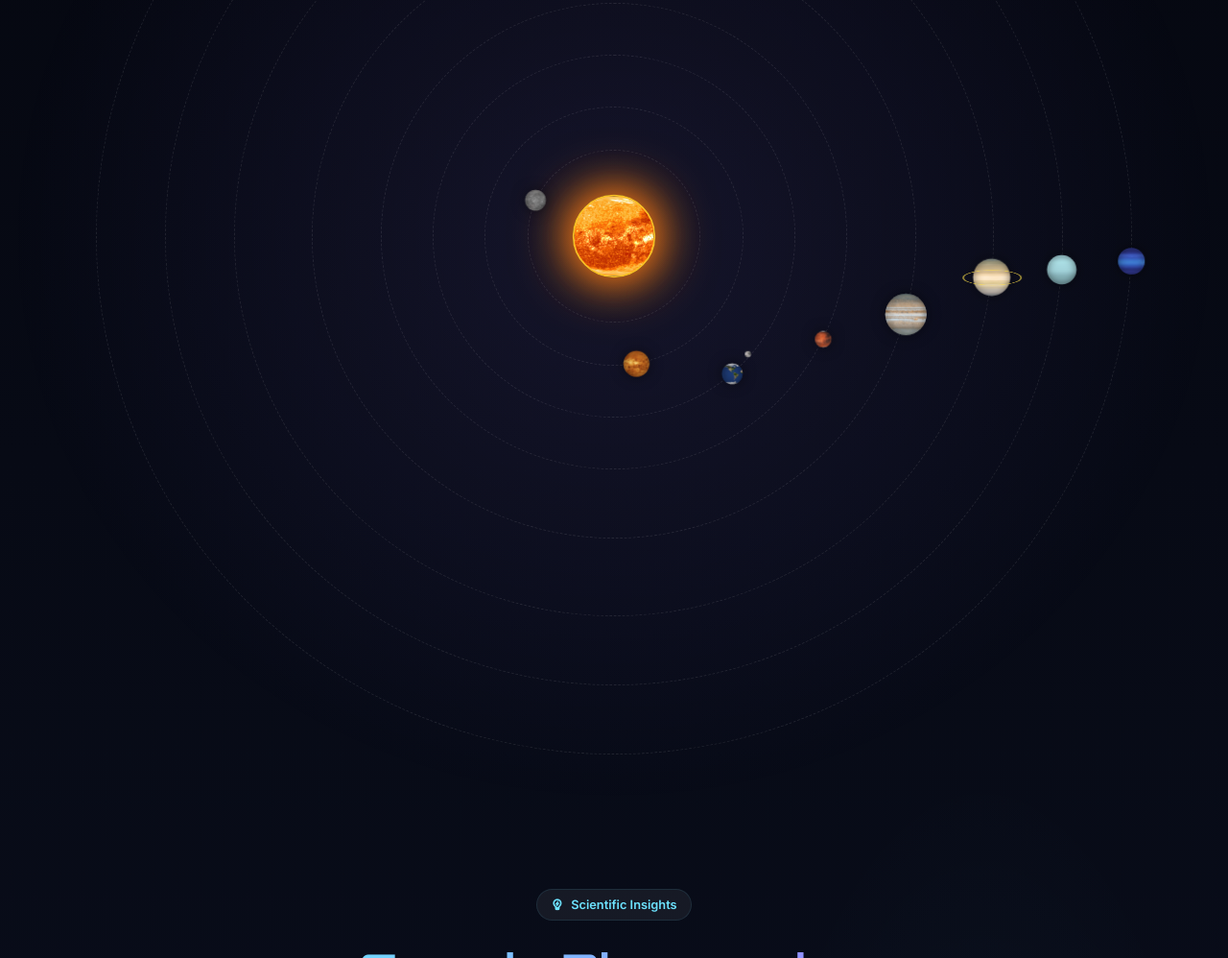
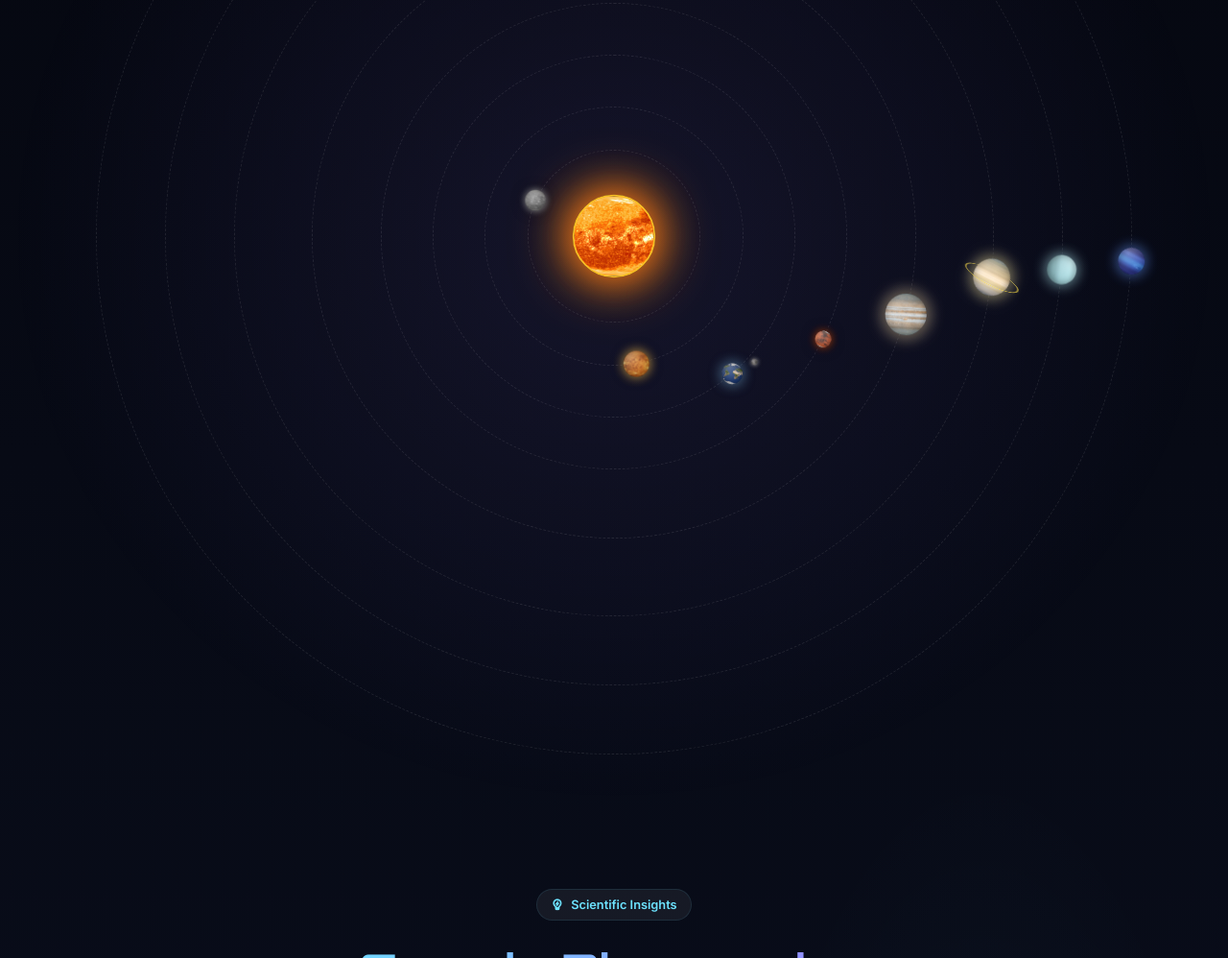
Before and after one commit to Divyansh3105/SolarExplorer, a plain HTML site: page index.html in a window 1280 px wide. Shown: the part 1154-2152 px from the top of the page at 96% size. Drawn offline with nearby package versions, Linux system fonts and the light colour scheme.

Commit message:
modify design

```diff
--- a/Styles.css
+++ b/Styles.css
@@ -79,6 +79,20 @@ body::after {
   filter: blur(0.25px);
 }
 
+/* ✨ Extra Stars Twinkle Layer */
+body::before {
+  content: "";
+  position: fixed;
+  inset: 0;
+  z-index: -2;
+  background-image: radial-gradient(2px 2px at 20% 30%, white, transparent),
+    radial-gradient(1px 1px at 60% 70%, white, transparent),
+    radial-gradient(1.5px 1.5px at 80% 20%, white, transparent),
+    radial-gradient(1px 1px at 40% 80%, white, transparent);
+  animation: twinkle 10s infinite alternate;
+  opacity: 0.8;
+}
+
 body::after {
   opacity: 0.35;
   transform: scale(1.3);
@@ -89,6 +103,16 @@ body::after {
   50% {
     transform: translateY(-6px) scale(1.02);
     opacity: 0.95;
+  }
+}
+
+/* 🪐 Planet Rotation Animations */
+@keyframes planet-spin {
+  from {
+    transform: rotate(0deg);
+  }
+  to {
+    transform: rotate(360deg);
   }
 }
 
@@ -376,13 +400,40 @@ label:focus-visible {
   border-radius: 50%;
   position: relative;
   box-shadow: 0 0 15px rgba(0, 0, 0, 0.5), inset 0 0 10px rgba(0, 0, 0, 0.5);
-  transition: transform 0.3s ease;
+  /* MODIFIED: Added box-shadow transition for a smoother hover glow effect */
+  transition: transform 0.3s ease, box-shadow 0.3s ease;
+}
+
+.planet {
+  border-radius: 50%;
+  position: relative;
+  transform-style: preserve-3d;
+  background-size: 200% auto;
+  background-position: center;
+  background-repeat: repeat-x;
+  box-shadow: inset -15px -15px 30px rgba(0, 0, 0, 0.6),
+    inset 15px 15px 20px rgba(255, 255, 255, 0.2), 0 0 25px rgba(0, 0, 0, 0.5);
+}
+
+.planet::before {
+  content: "";
+  position: absolute;
+  inset: 0;
+  border-radius: 50%;
+  background: radial-gradient(
+    circle at 25% 25%,
+    rgba(255, 255, 255, 0.3),
+    transparent 70%
+  );
+  pointer-events: none;
 }
 
 .planet-wrapper-link:hover .planet,
 .planet-wrapper-link:hover .sun {
   transform: scale(1.2);
   z-index: 50;
+  box-shadow: 0 0 25px rgba(109, 227, 255, 0.6),
+    inset 0 0 10px rgba(255, 255, 255, 0.3);
 }
 
 /* Sizing & Textures */
@@ -449,6 +500,8 @@ label:focus-visible {
   height: var(--mercury-size);
   background-image: url(Media/mercury.jpg);
   background-size: cover;
+  box-shadow: 0 0 15px rgba(0, 0, 0, 0.5), inset 0 0 10px rgba(0, 0, 0, 0.5),
+    0 0 8px #b1b1b1;
 }
 
 .planet-venus {
@@ -456,6 +509,8 @@ label:focus-visible {
   height: var(--venus-size);
   background-image: url(Media/venus.jpg);
   background-size: cover;
+  box-shadow: 0 0 15px rgba(0, 0, 0, 0.5), inset 0 0 10px rgba(0, 0, 0, 0.5),
+    0 0 12px #f8c25d;
 }
 
 .planet-earth {
@@ -463,6 +518,10 @@ label:focus-visible {
   height: var(--earth-size);
   background-image: url(Media/earth.jpg);
   background-size: cover;
+  animation: texture-spin 12s linear infinite;
+  transform: rotateZ(23.5deg);
+  box-shadow: 0 0 15px rgba(0, 0, 0, 0.5), inset 0 0 10px rgba(0, 0, 0, 0.5),
+    0 0 15px #6fa1d1;
 }
 
 .moon {
@@ -473,6 +532,8 @@ label:focus-visible {
   height: var(--moon-size);
   background-image: url(Media/moon.jpg);
   background-size: cover;
+  box-shadow: 0 0 8px rgba(0, 0, 0, 0.5), inset 0 0 5px rgba(0, 0, 0, 0.5),
+    0 0 5px #bbb;
   border-radius: 50%;
   animation: moon-orbit 2.73s linear infinite;
 }
@@ -482,6 +543,10 @@ label:focus-visible {
   height: var(--mars-size);
   background-image: url(Media/mars.jpg);
   background-size: cover;
+  animation: texture-spin 15s linear infinite;
+  transform: rotateZ(25deg);
+  box-shadow: 0 0 15px rgba(0, 0, 0, 0.5), inset 0 0 10px rgba(0, 0, 0, 0.5),
+    0 0 10px #c1440e;
 }
 
 .planet-jupiter {
@@ -489,6 +554,10 @@ label:focus-visible {
   height: var(--jupiter-size);
   background-image: url(Media/jupiter.jpg);
   background-size: cover;
+  box-shadow: 0 0 15px rgba(0, 0, 0, 0.5), inset 0 0 10px rgba(0, 0, 0, 0.5),
+    0 0 20px #e0c9a6;
+  animation: texture-spin 20s linear infinite;
+  transform: rotateZ(3deg);
 }
 
 .planet-saturn {
@@ -497,6 +566,10 @@ label:focus-visible {
   background-image: url(Media/saturn.jpg);
   background-size: cover;
   position: relative;
+  box-shadow: 0 0 15px rgba(0, 0, 0, 0.5), inset 0 0 10px rgba(0, 0, 0, 0.5),
+    0 0 18px #f3e5ab;
+  animation: texture-spin 18s linear infinite;
+  transform: rotateZ(27deg);
 }
 
 .saturn-rings {
@@ -505,10 +578,10 @@ label:focus-visible {
   border-radius: 50%;
   top: 50%;
   left: 50%;
-  transform: translate(-50%, -50%) rotateX(75deg);
   pointer-events: none;
   width: 160%;
   height: 160%;
+  animation: ring-spin 35s linear infinite;
 }
 
 .planet-uranus {
@@ -516,6 +589,10 @@ label:focus-visible {
   height: var(--uranus-size);
   background-image: url(Media/uranus.jpg);
   background-size: cover;
+  box-shadow: 0 0 15px rgba(0, 0, 0, 0.5), inset 0 0 10px rgba(0, 0, 0, 0.5),
+    0 0 15px #a4d8e8;
+  animation: texture-spin 22s linear infinite;
+  transform: rotateZ(98deg);
 }
 
 .planet-neptune {
@@ -523,6 +600,34 @@ label:focus-visible {
   height: var(--neptune-size);
   background-image: url(Media/neptune.jpg);
   background-size: cover;
+  box-shadow: 0 0 15px rgba(0, 0, 0, 0.5), inset 0 0 10px rgba(0, 0, 0, 0.5),
+    0 0 15px #5b87e8;
+  animation: texture-spin 20s linear infinite;
+  transform: rotateZ(28deg);
+}
+
+/* 💡 Tooltip Facts */
+.planet::after,
+.sun::after {
+  content: attr(data-info);
+  position: absolute;
+  bottom: 150%;
+  left: 50%;
+  transform: translateX(-50%);
+  background: rgba(0, 0, 0, 0.75);
+  color: #fff;
+  padding: 4px 8px;
+  border-radius: 6px;
+  font-size: 0.7rem;
+  opacity: 0;
+  transition: opacity 0.3s;
+  white-space: nowrap;
+  pointer-events: none;
+}
+
+.planet-wrapper-link:hover .planet::after,
+.planet-wrapper-link:hover .sun::after {
+  opacity: 1;
 }
 
 .planet-container-mercury {
@@ -650,6 +755,25 @@ label:focus-visible {
 @keyframes sun-glow {
   50% {
     box-shadow: 0 0 50px #f97316, 0 0 80px #f59e0b;
+  }
+}
+
+@keyframes texture-spin {
+  from {
+    background-position: 0 0;
+  }
+  to {
+    background-position: 100% 0;
+  }
+}
+
+/* ADDED: Keyframes for Saturn's rings to spin independently while maintaining their tilt */
+@keyframes ring-spin {
+  from {
+    transform: translate(-50%, -50%) rotateX(75deg) rotateZ(0deg);
+  }
+  to {
+    transform: translate(-50%, -50%) rotateX(75deg) rotateZ(360deg);
   }
 }
 
--- a/index.html
+++ b/index.html
@@ -15,10 +15,10 @@
         rel="stylesheet">
     <link href="https://cdn.jsdelivr.net/npm/remixicon@4.2.0/fonts/remixicon.css" rel="stylesheet" />
     <link rel="stylesheet" href="Styles.css">
-
 </head>
 
 <body>
+    <!-- navigation toggles -->
     <input type="checkbox" id="nav-toggle" class="nav-toggle">
     <input type="checkbox" id="sun-toggle" class="modal-toggle" />
     <input type="checkbox" id="mercury-toggle" class="modal-toggle" />
@@ -30,6 +30,7 @@
     <input type="checkbox" id="uranus-toggle" class="modal-toggle" />
     <input type="checkbox" id="neptune-toggle" class="modal-toggle" />
 
+    <!-- header -->
     <header class="main-header">
         <div class="container header-inner">
             <a href="#top" class="header-brand">
@@ -39,8 +40,7 @@
                     <p>Advanced Space Platform</p>
                 </div>
             </a>
-            <label for="nav-toggle" class="nav-toggle-label">
-            </label>
+            <label for="nav-toggle" class="nav-toggle-label"></label>
             <nav class="main-nav-links" aria-label="Main Navigation">
                 <a href="#discoveries">Discoveries</a>
                 <a href="#solar-system">Solar System</a>
@@ -48,6 +48,7 @@
         </div>
     </header>
 
+    <!-- hero -->
     <main>
         <header class="static-hero" id="top">
             <div class="hero-bg"></div>
@@ -64,9 +65,11 @@
             </div>
         </header>
 
+        <!-- solar system -->
         <section class="interactive-hero" id="solar-system">
             <div class="solar-system-container">
                 <div class="solar-system-content">
+                    <!-- Orbits -->
                     <div class="orbit-path orbit-mercury"></div>
                     <div class="orbit-path orbit-venus"></div>
                     <div class="orbit-path orbit-earth"></div>
@@ -76,49 +79,68 @@
                     <div class="orbit-path orbit-uranus"></div>
                     <div class="orbit-path orbit-neptune"></div>
 
+                    <!-- Sun -->
                     <label for="sun-toggle" class="planet-wrapper-link" aria-label="Show Sun details">
-                        <div class="sun"></div>
+                        <div class="sun" data-info="☀ Sun: Our star"></div>
                     </label>
-                    <div class="planet-container planet-container-mercury"><label for="mercury-toggle"
-                            class="planet-wrapper-link" aria-label="Show Mercury details">
-                            <div class="planet planet-mercury"></div>
-                        </label></div>
-                    <div class="planet-container planet-container-venus"><label for="venus-toggle"
-                            class="planet-wrapper-link" aria-label="Show Venus details">
-                            <div class="planet planet-venus"></div>
-                        </label></div>
-                    <div class="planet-container planet-container-earth"><label for="earth-toggle"
-                            class="planet-wrapper-link" aria-label="Show Earth details">
-                            <div class="planet planet-earth">
+
+                    <!-- Planets -->
+                    <div class="planet-container planet-container-mercury">
+                        <label for="mercury-toggle" class="planet-wrapper-link" aria-label="Show Mercury details">
+                            <div class="planet planet-mercury" data-info="☿ Mercury: Smallest planet"></div>
+                        </label>
+                    </div>
+
+                    <div class="planet-container planet-container-venus">
+                        <label for="venus-toggle" class="planet-wrapper-link" aria-label="Show Venus details">
+                            <div class="planet planet-venus" data-info="♀ Venus: Hottest planet"></div>
+                        </label>
+                    </div>
+
+                    <div class="planet-container planet-container-earth">
+                        <label for="earth-toggle" class="planet-wrapper-link" aria-label="Show Earth details">
+                            <div class="planet planet-earth" data-info="🌍 Earth: Our home">
                                 <div class="moon"></div>
                             </div>
-                        </label></div>
-                    <div class="planet-container planet-container-mars"><label for="mars-toggle"
-                            class="planet-wrapper-link" aria-label="Show Mars details">
-                            <div class="planet planet-mars"></div>
-                        </label></div>
-                    <div class="planet-container planet-container-jupiter"><label for="jupiter-toggle"
-                            class="planet-wrapper-link" aria-label="Show Jupiter details">
-                            <div class="planet planet-jupiter"></div>
-                        </label></div>
-                    <div class="planet-container planet-container-saturn"><label for="saturn-toggle"
-                            class="planet-wrapper-link" aria-label="Show Saturn details">
-                            <div class="planet planet-saturn">
+                        </label>
+                    </div>
+
+                    <div class="planet-container planet-container-mars">
+                        <label for="mars-toggle" class="planet-wrapper-link" aria-label="Show Mars details">
+                            <div class="planet planet-mars" data-info="♂ Mars: The Red Planet"></div>
+                        </label>
+                    </div>
+
+                    <div class="planet-container planet-container-jupiter">
+                        <label for="jupiter-toggle" class="planet-wrapper-link" aria-label="Show Jupiter details">
+                            <div class="planet planet-jupiter" data-info="♃ Jupiter: Gas Giant"></div>
+                        </label>
+                    </div>
+
+                    <div class="planet-container planet-container-saturn">
+                        <label for="saturn-toggle" class="planet-wrapper-link" aria-label="Show Saturn details">
+                            <div class="planet planet-saturn" data-info="♄ Saturn: With rings">
                                 <div class="saturn-rings"></div>
                             </div>
-                        </label></div>
-                    <div class="planet-container planet-container-uranus"><label for="uranus-toggle"
-                            class="planet-wrapper-link" aria-label="Show Uranus details">
-                            <div class="planet planet-uranus"></div>
-                        </label></div>
-                    <div class="planet-container planet-container-neptune"><label for="neptune-toggle"
-                            class="planet-wrapper-link" aria-label="Show Neptune details">
-                            <div class="planet planet-neptune"></div>
-                        </label></div>
+                        </label>
+                    </div>
+
+                    <div class="planet-container planet-container-uranus">
+                        <label for="uranus-toggle" class="planet-wrapper-link" aria-label="Show Uranus details">
+                            <div class="planet planet-uranus" data-info="⛢ Uranus: Tilted orbit"></div>
+                        </label>
+                    </div>
+
+                    <div class="planet-container planet-container-neptune">
+                        <label for="neptune-toggle" class="planet-wrapper-link" aria-label="Show Neptune details">
+                            <div class="planet planet-neptune" data-info="♆ Neptune: Windy planet"></div>
+                        </label>
+                    </div>
                 </div>
             </div>
         </section>
 
+        <!-- discoveries section (unchanged) -->
         <section id="discoveries" class="discoveries-section">
             <div class="container">
                 <div class="section-header">
```
